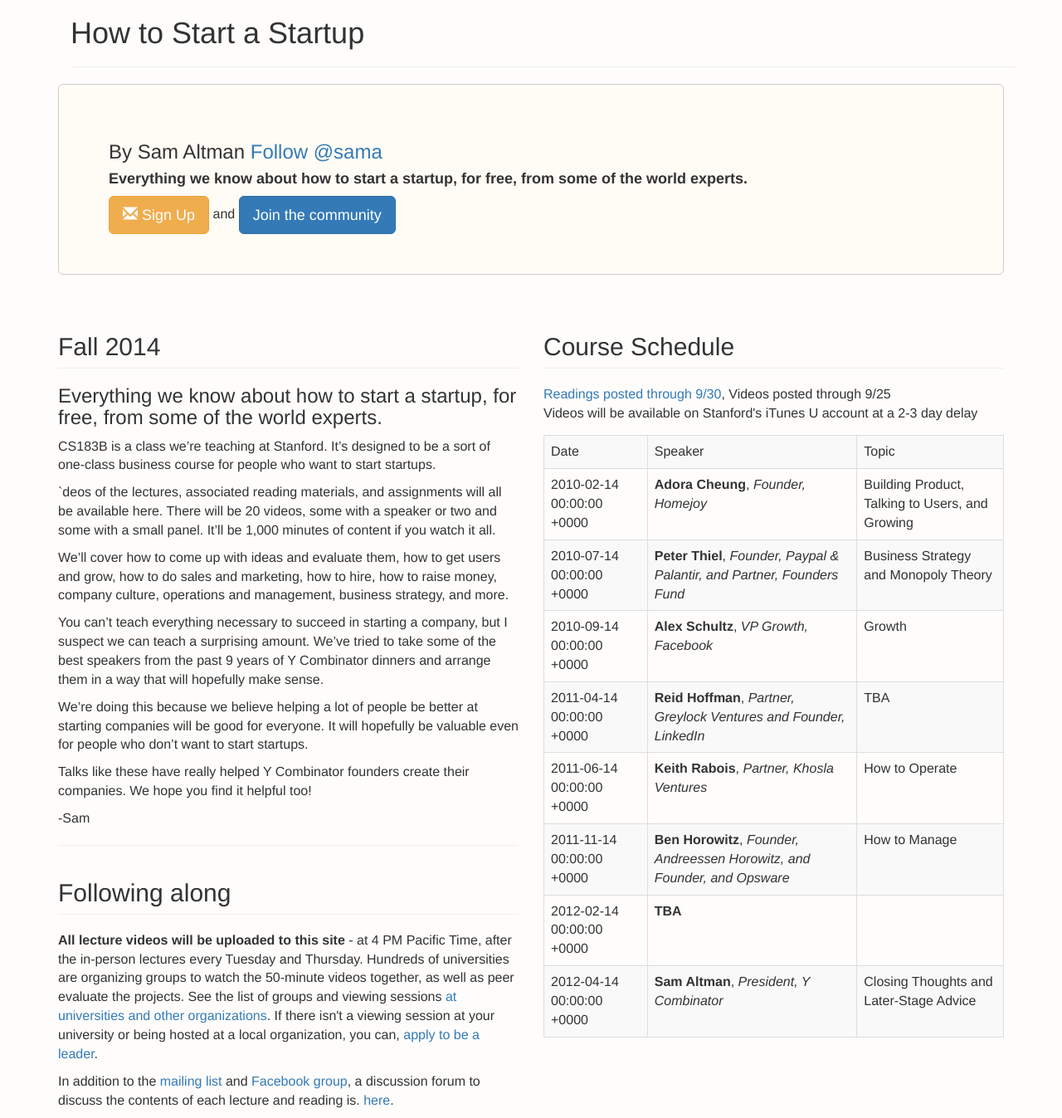
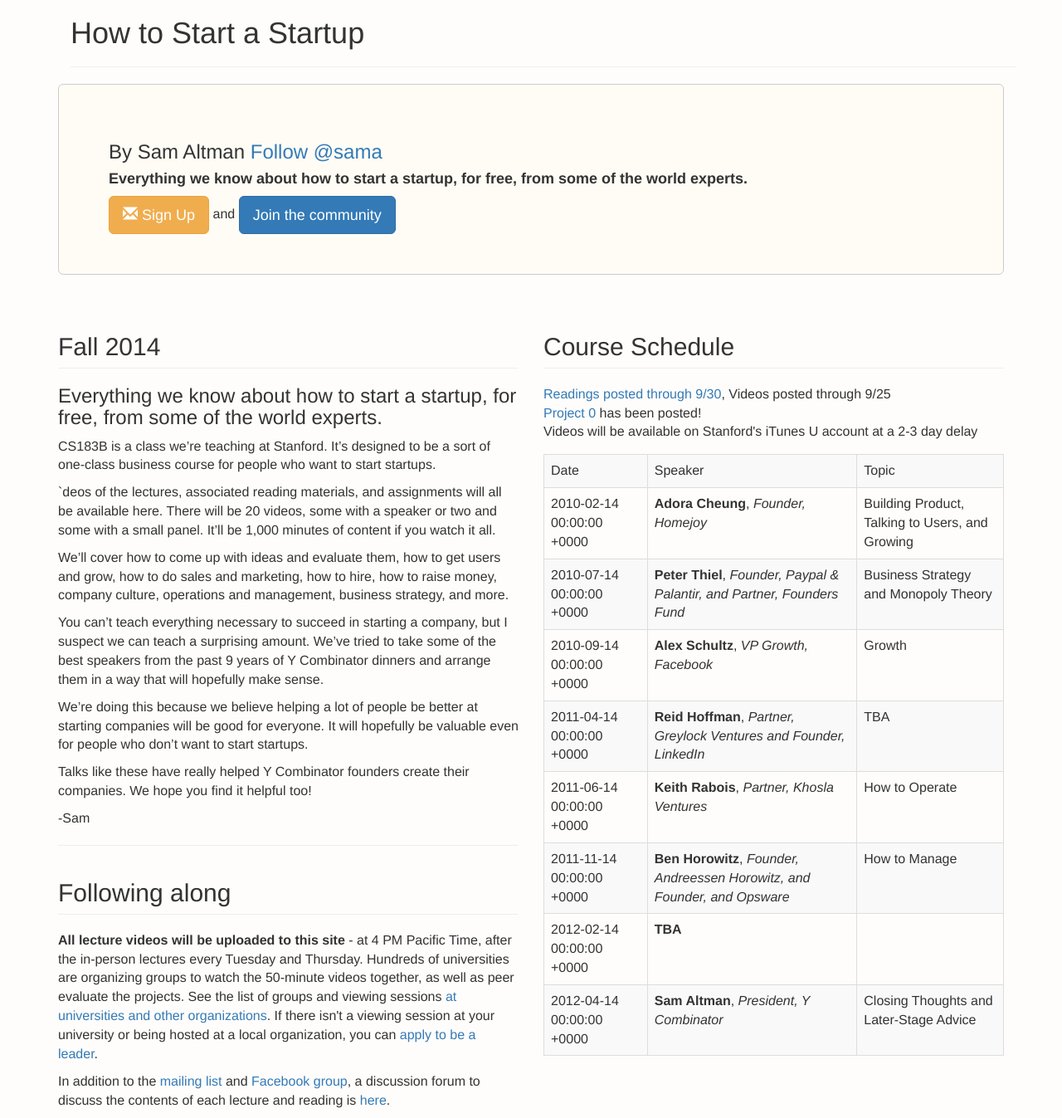
Before and after one commit to potluck/cs183b-bootstrap, a Jekyll site: the page built from index.md, in a window 1280 px wide. Shown: the whole page at 83% size. Built offline with Jekyll 4.4.1, drawn with Linux system fonts in a browser that asks for light colours; nearby versions of some CDN libraries; library files that are not in the unit come from our copies; comment, search, counter and statistics services are not loaded; a file with an impossible date is left out.

Commit message:
projects page

```diff
--- a/index.md
+++ b/index.md
@@ -45,12 +45,12 @@
     <strong>All lecture videos will be uploaded to this site</strong> - at 4 PM Pacific Time, after the in-person lectures every Tuesday and Thursday. Hundreds of universities are organizing groups to watch the 50-minute videos together, as well as peer evaluate the projects. See the list of groups and viewing sessions
     <a href="https://docs.google.com/spreadsheets/d/1P5xh1t0SOUlVmFkLKPk07DO4dWzM3B9bUWFctWEk1bY/edit#gid=0">at
     universities and other organizations</a>.
-    If there isn't a viewing session at your university or being hosted at a local organization, you can, <a href="https://docs.google.com/forms/d/1txn_v7M-MmrqbCH44lAD4JKcM1iCTHLL1vCrqv2qH9U/viewform">apply to be a leader</a>.
+    If there isn't a viewing session at your university or being hosted at a local organization, you can <a href="https://docs.google.com/forms/d/1txn_v7M-MmrqbCH44lAD4JKcM1iCTHLL1vCrqv2qH9U/viewform">apply to be a leader</a>.
     </p>
     <p>
       In addition to the <a href="http://eepurl.com/3oe0H">mailing list</a> and
       <a href="https://www.facebook.com/groups/556336557801913/">Facebook group</a>,
-       a discussion forum to discuss the contents of each lecture and reading is.
+       a discussion forum to discuss the contents of each lecture and reading is
       <a href="http://startupclass.co">here</a>.
     </p>
   </div>
@@ -59,6 +59,8 @@
     Course Schedule
     </h2>
     <a href="/lists/readings/">Readings posted through 9/30</a>, Videos posted through 9/25
+    <br>
+    <a href="/lists/projects">Project 0</a> has been posted!
     <br>
     Videos will be available on Stanford's iTunes U account at a 2-3 day delay
     <table class="table table-striped table-bordered top-margin">
```
Also changed, not shown: _lists/readings/index.md (+1 -1 lines), 3 other files.
